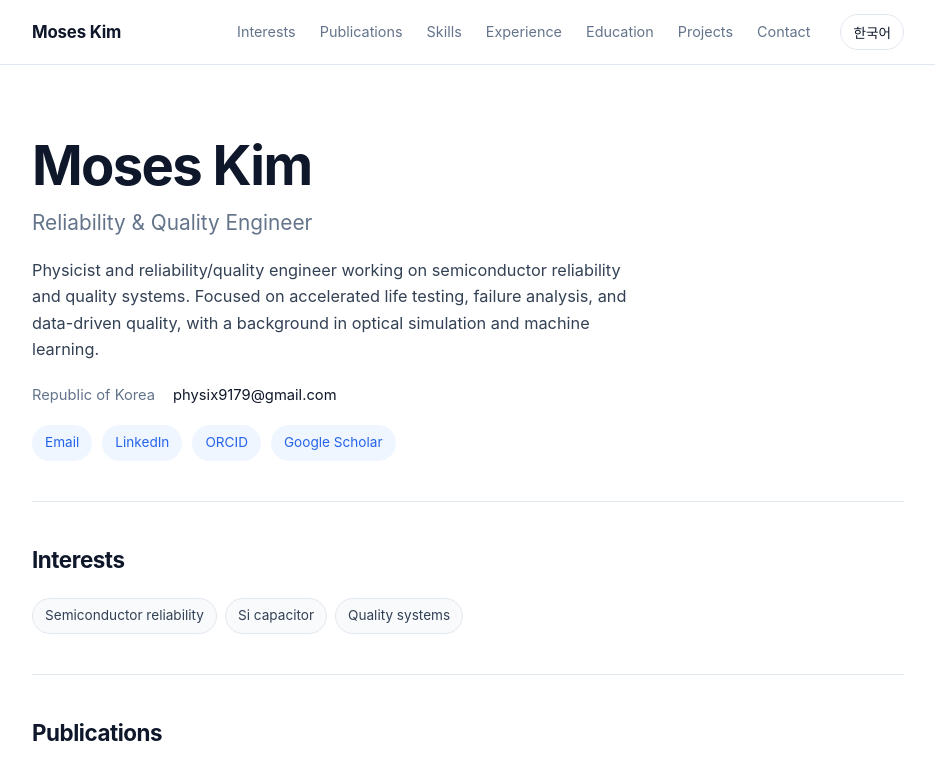
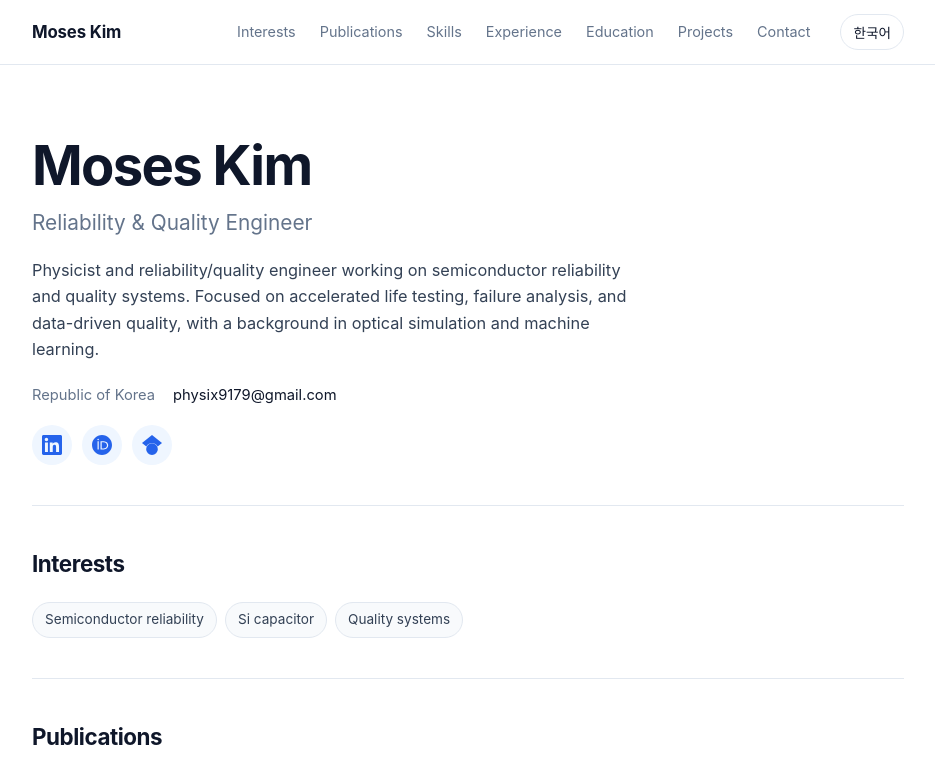
Before and after one commit to momozzang/portfolio, a plain HTML site: page index.html in a window 1280 px wide. Shown: the top 768 px of the page, without its empty margins (172-1107 px from the left). Drawn offline with Linux system fonts and the light colour scheme.

Commit message:
Use icon links for LinkedIn/ORCID/Scholar, drop email chip
Constraint: email already shown as text in hero meta
Confidence: high
Scope-risk: narrow
Tested: render check of hero icons and aria-labels
Not-tested: live browser render

```diff
--- a/app.js
+++ b/app.js
@@ -17,6 +17,13 @@
       return { "&": "&amp;", "<": "&lt;", ">": "&gt;", '"': "&quot;", "'": "&#39;" }[c];
     });
   }
+
+  // Simple Icons (CC0) paths, 24x24 viewBox; keyed by link label in data.js.
+  var ICONS = {
+    LinkedIn: "M20.447 20.452h-3.554v-5.569c0-1.328-.027-3.037-1.852-3.037-1.853 0-2.136 1.445-2.136 2.939v5.667H9.351V9h3.414v1.561h.046c.477-.9 1.637-1.85 3.37-1.85 3.601 0 4.267 2.37 4.267 5.455v6.286zM5.337 7.433c-1.144 0-2.063-.926-2.063-2.065 0-1.138.92-2.063 2.063-2.063 1.14 0 2.064.925 2.064 2.063 0 1.139-.925 2.065-2.064 2.065zm1.782 13.019H3.555V9h3.564v11.452zM22.225 0H1.771C.792 0 0 .774 0 1.729v20.542C0 23.227.792 24 1.771 24h20.451C23.2 24 24 23.227 24 22.271V1.729C24 .774 23.2 0 22.222 0h.003z",
+    ORCID: "M12 0C5.372 0 0 5.372 0 12s5.372 12 12 12 12-5.372 12-12S18.628 0 12 0zM7.369 4.378c.525 0 .947.431.947.947s-.422.947-.947.947a.95.95 0 0 1-.947-.947c0-.525.422-.947.947-.947zm-.722 3.038h1.444v10.041H6.647V7.416zm3.562 0h3.9c3.712 0 5.344 2.653 5.344 5.025 0 2.578-2.016 5.025-5.325 5.025h-3.919V7.416zm1.444 1.303v7.444h2.297c3.272 0 4.022-2.484 4.022-3.722 0-2.016-1.284-3.722-4.097-3.722h-2.222z",
+    "Google Scholar": "M5.242 13.769L0 9.5 12 0l12 9.5-5.242 4.269C17.548 11.249 14.978 9.5 12 9.5c-2.977 0-5.548 1.748-6.758 4.269zM12 10a7 7 0 1 0 0 14 7 7 0 0 0 0-14z",
+  };
 
   var SECTIONS = [
     "interests",
@@ -40,15 +47,18 @@
   function hero() {
     var p = DATA.profile;
     var u = DATA.ui[lang];
-    var links = [{ label: "Email", url: "mailto:" + p.email }]
-      .concat(p.links)
+    var links = p.links
       .map(function (l) {
         return (
-          '<a class="chip link" href="' +
+          '<a class="icon-link" href="' +
           esc(l.url) +
-          '" target="_blank" rel="noopener">' +
+          '" target="_blank" rel="noopener" aria-label="' +
           esc(l.label) +
-          "</a>"
+          '" title="' +
+          esc(l.label) +
+          '"><svg viewBox="0 0 24 24" aria-hidden="true"><path d="' +
+          ICONS[l.label] +
+          '"/></svg></a>'
         );
       })
       .join("");
--- a/styles.css
+++ b/styles.css
@@ -146,6 +146,28 @@ h1 {
   display: flex;
   flex-wrap: wrap;
   gap: 10px;
+}
+
+.icon-link {
+  display: inline-flex;
+  align-items: center;
+  justify-content: center;
+  width: 40px;
+  height: 40px;
+  border-radius: 50%;
+  color: var(--accent);
+  background: var(--accent-soft);
+  transition: background 0.15s;
+}
+
+.icon-link:hover {
+  background: #dbeafe;
+}
+
+.icon-link svg {
+  width: 20px;
+  height: 20px;
+  fill: currentColor;
 }
 
 /* Sections */
```
